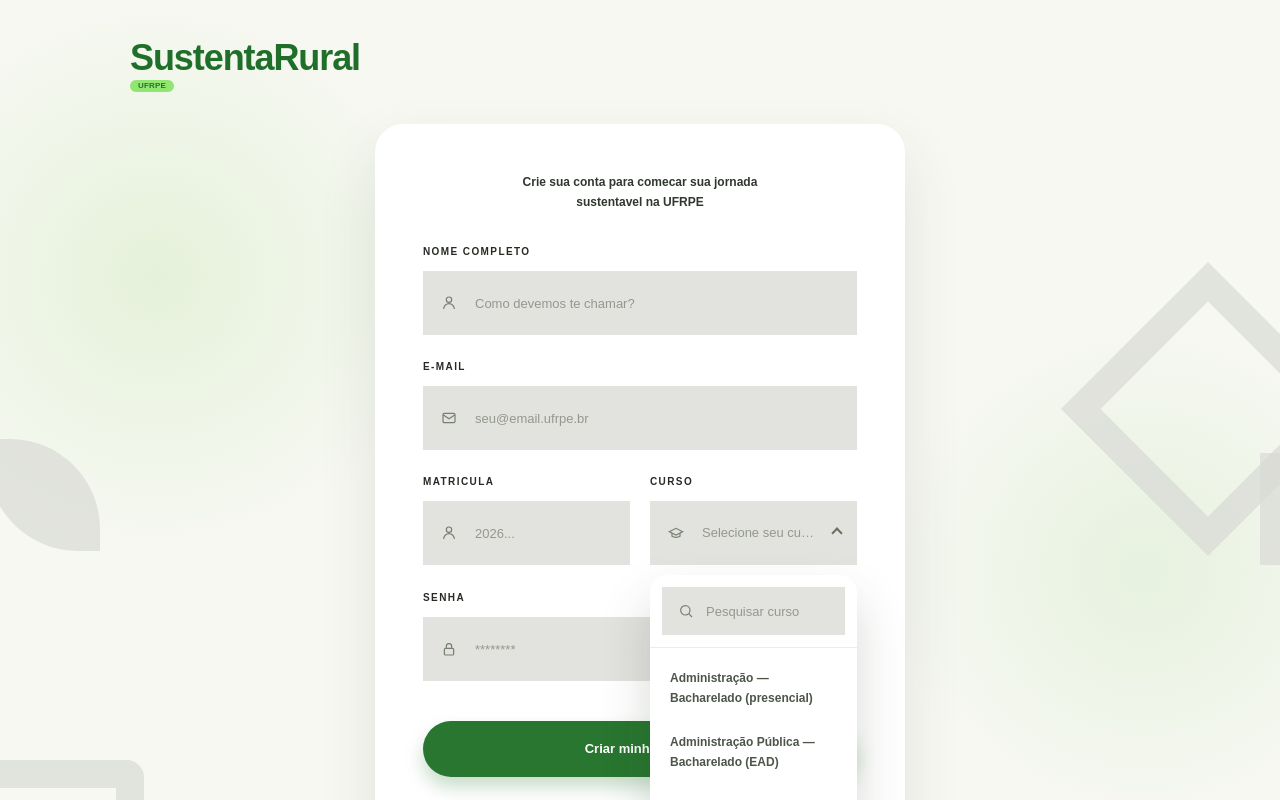
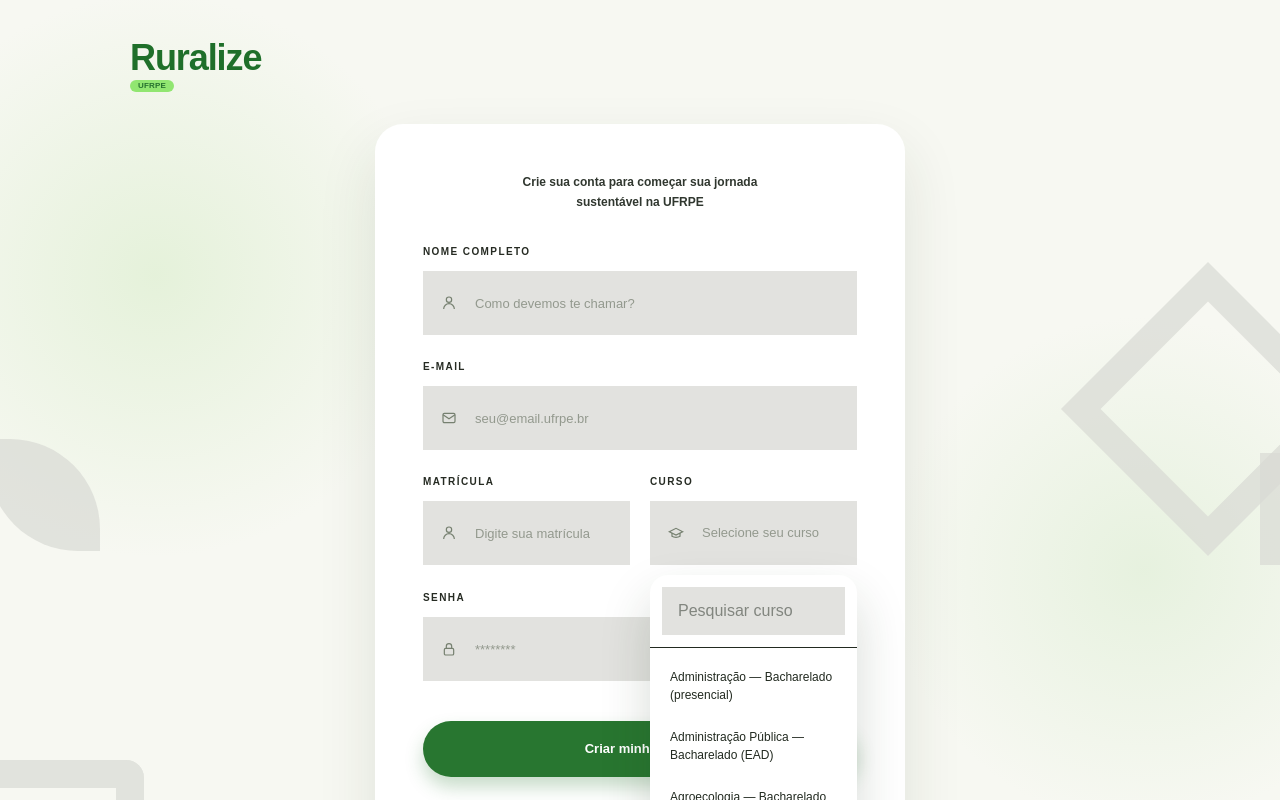
Before and after one commit to kauafabricio/ruralize-frontend, a Next.js app: page /cadastro in a window 1280 px wide. Both pictures are taken after a click on the button "Selecione seu curso". Shown: the top 800 px of the page. Built offline with nearby package versions, Linux system fonts and the light colour scheme.

Commit message:
integração com back-end

```diff
--- a/app/cadastro/page.tsx
+++ b/app/cadastro/page.tsx
@@ -1,4 +1,9 @@
+"use client";
+
+import { useState } from "react";
+import { useSearchParams } from "next/navigation";
 import Link from "next/link";
+
 import { AuthCard } from "../components/AuthCard";
 import {
   EyeIcon,
@@ -10,32 +15,132 @@
 import { AuthShell } from "../components/AuthShell";
 import { CourseSelect } from "../components/CourseSelect";
 import { MatriculaInput } from "../components/MatriculaInput";
+import { Toast } from "../components/Toast";
 
 export default function CadastroPage() {
+  const searchParams = useSearchParams();
+  const perfil = searchParams.get("perfil");
+
+  const role = perfil === "professor" ? "teacher" : "student";
+
+  const [name, setName] = useState("");
+  const [email, setEmail] = useState("");
+  const [password, setPassword] = useState("");
+  const [registration, setRegistration] = useState("");
+  const [course, setCourse] = useState("");
+  const [loading, setLoading] = useState(false);
+
+  const [toast, setToast] = useState<{
+    message: string;
+    type: "success" | "error";
+  } | null>(null);
+
+  async function handleRegister(e: React.FormEvent) {
+    e.preventDefault();
+    setLoading(true);
+
+    try {
+      const body: any = {
+        name,
+        email,
+        password,
+        role,
+      };
+
+      // 👇 só adiciona se for aluno
+      if (role === "student") {
+        if (!registration || !course) {
+          throw new Error("Preencha todos os campos de aluno");
+        }
+
+        body.registration = Number(registration);
+        body.course = course;
+      }
+
+      const response = await fetch(
+        "https://rural-backend.vercel.app/auth/register",
+        {
+          method: "POST",
+          headers: {
+            "Content-Type": "application/json",
+          },
+          body: JSON.stringify(body),
+        }
+      );
+
+      const data = await response.json();
+
+      if (!response.ok) {
+        throw new Error(data.detail || "Erro ao cadastrar");
+      }
+
+      // ✅ sucesso
+      setToast({
+        message: "Conta criada com sucesso!",
+        type: "success",
+      });
+
+      setTimeout(() => {
+        window.location.href = "/login";
+      }, 1500);
+
+    } catch (err: any) {
+      setToast({
+        message: err.message,
+        type: "error",
+      });
+    } finally {
+      setLoading(false);
+    }
+  }
+
   return (
     <AuthShell>
+      {/* 🔥 TOAST */}
+      {toast && (
+        <Toast
+          message={toast.message}
+          type={toast.type}
+          onClose={() => setToast(null)}
+        />
+      )}
+
       <AuthCard className="max-w-[530px]">
         <p className="mx-auto mb-8 max-w-[285px] text-center text-[12px] font-semibold leading-5 text-[#30372f]">
-          Crie sua conta para comecar sua jornada sustentavel na UFRPE
+          Crie sua conta para começar sua jornada sustentável na UFRPE
         </p>
 
-        <form className="space-y-6">
+        <form className="space-y-6" onSubmit={handleRegister}>
           <AuthInput
             label="Nome completo"
             placeholder="Como devemos te chamar?"
             icon={<UserIcon />}
+            value={name}
+            onChange={(e) => setName(e.target.value)}
           />
+
           <AuthInput
             label="E-mail"
             type="email"
             placeholder="seu@email.ufrpe.br"
             icon={<MailIcon />}
+            value={email}
+            onChange={(e) => setEmail(e.target.value)}
           />
 
-          <div className="grid grid-cols-2 gap-5">
-            <MatriculaInput placeholder="2026..." />
-            <CourseSelect />
-          </div>
+          {/* 👇 Só aparece para ALUNO */}
+          {role === "student" && (
+            <div className="grid grid-cols-2 gap-5">
+              <MatriculaInput
+                value={registration}
+                onChange={(e: any) => setRegistration(e.target.value)}
+              />
+              <CourseSelect
+                value={course}
+                onChange={(value) => setCourse(value)}
+              />
+            </div>
+          )}
 
           <AuthInput
             label="Senha"
@@ -43,18 +148,21 @@
             placeholder="********"
             icon={<LockIcon />}
             action={<EyeIcon className="h-4 w-4 text-[#697163]" />}
+            value={password}
+            onChange={(e) => setPassword(e.target.value)}
           />
 
           <button
             type="submit"
-            className="mt-4 h-14 w-full rounded-full bg-[#287630] text-[13px] font-bold text-white shadow-[0_10px_18px_rgba(40,118,48,0.26)] transition-colors hover:bg-[#1f6428]"
+            disabled={loading}
+            className="mt-4 h-14 w-full rounded-full bg-[#287630] text-[13px] font-bold text-white shadow-[0_10px_18px_rgba(40,118,48,0.26)] transition-colors hover:bg-[#1f6428] disabled:opacity-50"
           >
-            Criar minha conta
+            {loading ? "Criando..." : "Criar minha conta"}
           </button>
         </form>
 
         <div className="mt-9 border-t border-[#ebebe8] pt-8 text-center text-[12px] font-medium text-[#8c9388]">
-          Ja possui uma conta?{" "}
+          Já possui uma conta?{" "}
           <Link href="/login" className="font-black text-[#287630]">
             Entrar agora
           </Link>
--- a/app/components/AuthInput.tsx
+++ b/app/components/AuthInput.tsx
@@ -1,10 +1,14 @@
+import React from "react";
+
 type AuthInputProps = {
   label: string;
   placeholder: string;
   type?: string;
-  icon: React.ReactNode;
+  icon?: React.ReactNode;
   action?: React.ReactNode;
   className?: string;
+  value?: string;
+  onChange?: (e: React.ChangeEvent<HTMLInputElement>) => void;
 };
 
 export function AuthInput({
@@ -14,6 +18,8 @@
   icon,
   action,
   className = "",
+  value,
+  onChange,
 }: AuthInputProps) {
   return (
     <label className={`block ${className}`}>
@@ -21,13 +27,19 @@
         {label}
         {action}
       </span>
+
       <span className="flex h-16 items-center gap-4 bg-[#e2e2df] px-4 text-[#768070]">
-        <span className="flex h-5 w-5 shrink-0 items-center justify-center">
-          {icon}
-        </span>
+        {icon && (
+          <span className="flex h-5 w-5 shrink-0 items-center justify-center">
+            {icon}
+          </span>
+        )}
+
         <input
           type={type}
           placeholder={placeholder}
+          value={value}
+          onChange={onChange}
           className="h-full min-w-0 flex-1 bg-transparent text-[13px] font-medium text-[#283022] outline-none placeholder:text-[#93998e]"
         />
       </span>
--- a/app/components/AuthLogo.tsx
+++ b/app/components/AuthLogo.tsx
@@ -4,7 +4,7 @@
   name?: string;
 };
 
-export function AuthLogo({ name = "SustentaRural" }: AuthLogoProps) {
+export function AuthLogo({ name = "Ruralize" }: AuthLogoProps) {
   return (
     <Link
       href="/"
--- a/app/components/CourseSelect.tsx
+++ b/app/components/CourseSelect.tsx
@@ -34,6 +34,8 @@
 
 type CourseSelectProps = {
   className?: string;
+  value?: string;
+  onChange?: (value: string) => void;
 };
 
 function normalize(value: string) {
@@ -43,18 +45,19 @@
     .toLowerCase();
 }
 
-export function CourseSelect({ className = "" }: CourseSelectProps) {
+export function CourseSelect({
+  className = "",
+  value = "",
+  onChange,
+}: CourseSelectProps) {
   const [isOpen, setIsOpen] = useState(false);
   const [query, setQuery] = useState("");
-  const [selectedCourse, setSelectedCourse] = useState("");
   const searchInputRef = useRef<HTMLInputElement>(null);
 
   const filteredCourses = useMemo(() => {
     const normalizedQuery = normalize(query.trim());
 
-    if (!normalizedQuery) {
-      return courses;
-    }
+    if (!normalizedQuery) return courses;
 
     return courses.filter((course) =>
       normalize(course).includes(normalizedQuery),
@@ -63,11 +66,11 @@
 
   function openList() {
     setIsOpen(true);
-    window.setTimeout(() => searchInputRef.current?.focus(), 0);
+    setTimeout(() => searchInputRef.current?.focus(), 0);
   }
 
   function selectCourse(course: string) {
-    setSelectedCourse(course);
+    onChange?.(course); // 🔥 AGORA ATUALIZA O PAI
     setQuery("");
     setIsOpen(false);
   }
@@ -77,87 +80,51 @@
       <span className="mb-3 block text-[10px] font-black uppercase tracking-[0.14em] text-[#262b23]">
         Curso
       </span>
+
       <button
         type="button"
         onClick={() => (isOpen ? setIsOpen(false) : openList())}
         className="flex h-16 w-full items-center gap-4 bg-[#e2e2df] px-4 text-left text-[#768070]"
-        aria-expanded={isOpen}
-        aria-haspopup="listbox"
       >
-        <span className="flex h-5 w-5 shrink-0 items-center justify-center">
+        <span className="flex h-5 w-5 items-center justify-center">
           <GraduationIcon />
         </span>
+
         <span
           className={`min-w-0 flex-1 truncate text-[13px] font-medium ${
-            selectedCourse ? "text-[#283022]" : "text-[#93998e]"
+            value ? "text-[#283022]" : "text-[#93998e]"
           }`}
         >
-          {selectedCourse || "Selecione seu curso"}
+          {value || "Selecione seu curso"}
         </span>
-        <span
-          className={`h-2 w-2 shrink-0 rotate-45 border-b-2 border-r-2 border-[#687161] transition-transform ${
-            isOpen ? "rotate-[225deg]" : ""
-          }`}
-          aria-hidden="true"
-        />
       </button>
-      <input type="hidden" name="curso" value={selectedCourse} />
 
-      {isOpen ? (
-        <div className="absolute left-0 right-0 top-[calc(100%+10px)] z-30 overflow-hidden rounded-[18px] bg-white shadow-[0_24px_50px_rgba(33,55,30,0.18)]">
-          <div className="border-b border-[#ecece8] p-3">
-            <label className="flex h-12 items-center gap-3 bg-[#e2e2df] px-4 text-[#768070]">
-              <svg
-                viewBox="0 0 24 24"
-                fill="none"
-                stroke="currentColor"
-                strokeWidth="1.8"
-                className="h-4 w-4 shrink-0"
-                aria-hidden="true"
-              >
-                <circle cx="11" cy="11" r="7" />
-                <path d="m16 16 5 5" />
-              </svg>
+      {isOpen && (
+        <div className="absolute left-0 right-0 top-[calc(100%+10px)] z-30 rounded-[18px] bg-white shadow-[0_24px_50px_rgba(33,55,30,0.18)]">
+          <div className="border-b p-3">
             <input
               ref={searchInputRef}
               value={query}
-                onChange={(event) => setQuery(event.target.value)}
+              onChange={(e) => setQuery(e.target.value)}
               placeholder="Pesquisar curso"
-                className="h-full min-w-0 flex-1 bg-transparent text-[13px] font-medium text-[#283022] outline-none placeholder:text-[#93998e]"
+              className="w-full bg-[#e2e2df] px-4 h-12 outline-none"
             />
-            </label>
           </div>
 
-          <div
-            className="max-h-64 overflow-y-auto py-2"
-            role="listbox"
-            aria-label="Cursos da UFRPE Recife"
-          >
-            {filteredCourses.length > 0 ? (
-              filteredCourses.map((course) => (
+          <div className="max-h-64 overflow-y-auto py-2">
+            {filteredCourses.map((course) => (
               <button
                 key={course}
                 type="button"
                 onClick={() => selectCourse(course)}
-                  className={`block w-full px-5 py-3 text-left text-[12px] font-bold leading-5 transition-colors hover:bg-[#eef3e8] ${
-                    selectedCourse === course
-                      ? "bg-[#eef3e8] text-[#287630]"
-                      : "text-[#4d5549]"
-                  }`}
-                  role="option"
-                  aria-selected={selectedCourse === course}
+                className="block w-full px-5 py-3 text-left text-[12px] hover:bg-[#eef3e8]"
               >
                 {course}
               </button>
-              ))
-            ) : (
-              <p className="px-5 py-5 text-center text-[12px] font-semibold text-[#8c9388]">
-                Nenhum curso encontrado.
-              </p>
-            )}
+            ))}
           </div>
         </div>
-      ) : null}
+      )}
     </div>
   );
 }
--- a/app/components/MatriculaInput.tsx
+++ b/app/components/MatriculaInput.tsx
@@ -1,39 +1,56 @@
 "use client";
 
-import { useState } from "react";
 import { UserIcon } from "./AuthIcons";
 
 type MatriculaInputProps = {
   className?: string;
   placeholder?: string;
+  value?: string;
+  onChange?: (e: React.ChangeEvent<HTMLInputElement>) => void;
 };
 
 const MATRICULA_LENGTH = 11;
 
 export function MatriculaInput({
   className = "",
-  placeholder = "Digite sua matricula",
+  placeholder = "Digite sua matrícula",
+  value = "",
+  onChange,
 }: MatriculaInputProps) {
-  const [matricula, setMatricula] = useState("");
+  const missingCharacters = MATRICULA_LENGTH - value.length;
+  const showWarning = value.length > 0 && value.length < MATRICULA_LENGTH;
 
-  const missingCharacters = MATRICULA_LENGTH - matricula.length;
-  const showWarning = matricula.length > 0 && matricula.length < MATRICULA_LENGTH;
+  function handleChange(e: React.ChangeEvent<HTMLInputElement>) {
+    // 🔥 permite apenas números
+    const onlyNumbers = e.target.value.replace(/\D/g, "").slice(0, MATRICULA_LENGTH);
+
+    // cria um "evento fake" com valor limpo
+    const newEvent = {
+      ...e,
+      target: {
+        ...e.target,
+        value: onlyNumbers,
+      },
+    };
+
+    onChange?.(newEvent as React.ChangeEvent<HTMLInputElement>);
+  }
 
   return (
     <label className={`block ${className}`}>
       <span className="mb-3 block text-[10px] font-black uppercase tracking-[0.14em] text-[#262b23]">
-        Matricula
+        Matrícula
       </span>
+
       <span className="flex h-16 items-center gap-4 bg-[#e2e2df] px-4 text-[#768070]">
         <span className="flex h-5 w-5 shrink-0 items-center justify-center">
           <UserIcon />
         </span>
+
         <input
           name="matricula"
-          value={matricula}
-          onChange={(event) =>
-            setMatricula(event.target.value.slice(0, MATRICULA_LENGTH))
-          }
+          value={value}
+          onChange={handleChange}
           minLength={MATRICULA_LENGTH}
           maxLength={MATRICULA_LENGTH}
           required
@@ -42,11 +59,12 @@
           className="h-full min-w-0 flex-1 bg-transparent text-[13px] font-medium text-[#283022] outline-none placeholder:text-[#93998e]"
         />
       </span>
-      {showWarning ? (
+
+      {showWarning && (
         <span className="mt-2 block text-[10px] font-bold text-[#b15d2a]">
-          Faltam {missingCharacters} caracteres para completar a matricula.
+          Faltam {missingCharacters} caracteres para completar a matrícula.
         </span>
-      ) : null}
+      )}
     </label>
   );
 }
--- /dev/null
+++ b/app/components/Toast.tsx
@@ -0,0 +1,55 @@
+"use client";
+
+import { useEffect, useState } from "react";
+
+type ToastProps = {
+  message: string;
+  type?: "success" | "error";
+  duration?: number;
+  onClose?: () => void;
+};
+
+export function Toast({
+  message,
+  type = "success",
+  duration = 5000,
+  onClose,
+}: ToastProps) {
+  const [progress, setProgress] = useState(100);
+
+  useEffect(() => {
+    const interval = 50;
+    const step = 100 / (duration / interval);
+
+    const timer = setInterval(() => {
+      setProgress((prev) => {
+        if (prev <= 0) {
+          clearInterval(timer);
+          onClose?.();
+          return 0;
+        }
+        return prev - step;
+      });
+    }, interval);
+
+    return () => clearInterval(timer);
+  }, [duration, onClose]);
+
+  return (
+    <div className="fixed top-5 left-5 z-50 w-[320px] overflow-hidden rounded-lg shadow-lg border bg-white">
+      <div className="p-4 text-sm font-medium text-[#283022]">
+        {message}
+      </div>
+
+      {/* barra de progresso */}
+      <div className="h-1 w-full bg-gray-200">
+        <div
+          className={`h-full transition-all ${
+            type === "error" ? "bg-red-500" : "bg-green-500"
+          }`}
+          style={{ width: `${progress}%` }}
+        />
+      </div>
+    </div>
+  );
+}
--- a/app/login/page.tsx
+++ b/app/login/page.tsx
@@ -1,13 +1,83 @@
+"use client";
+
+import { useState } from "react";
 import Link from "next/link";
+
 import { AuthCard } from "../components/AuthCard";
 import { AuthInput } from "../components/AuthInput";
 import { LockIcon } from "../components/AuthIcons";
 import { AuthShell } from "../components/AuthShell";
-import { MatriculaInput } from "../components/MatriculaInput";
+import { Toast } from "../components/Toast";
 
 export default function LoginPage() {
+  const [email, setEmail] = useState("");
+  const [password, setPassword] = useState("");
+  const [loading, setLoading] = useState(false);
+
+  const [toast, setToast] = useState<{
+    message: string;
+    type: "success" | "error";
+  } | null>(null);
+
+  async function handleLogin(e: React.FormEvent) {
+    e.preventDefault();
+    setLoading(true);
+
+    try {
+      const response = await fetch(
+        "https://rural-backend.vercel.app/auth/login",
+        {
+          method: "POST",
+          headers: {
+            "Content-Type": "application/json",
+          },
+          body: JSON.stringify({
+            email,
+            password,
+          }),
+        }
+      );
+
+      const data = await response.json();
+
+      if (!response.ok) {
+        throw new Error(data.message || "Erro ao fazer login");
+      }
+
+      // ✅ sucesso
+      setToast({
+        message: "Login realizado com sucesso!",
+        type: "success",
+      });
+
+      // 👉 se tiver token:
+      // localStorage.setItem("token", data.token);
+
+      setTimeout(() => {
+        window.location.href = "/dashboard";
+      }, 1500);
+
+    } catch (err: any) {
+      setToast({
+        message: err.message,
+        type: "error",
+      });
+    } finally {
+      setLoading(false);
+    }
+  }
+
   return (
     <AuthShell logoName="Ruralize">
+      {/* 🔥 TOAST */}
+      {toast && (
+        <Toast
+          message={toast.message}
+          type={toast.type}
+          onClose={() => setToast(null)}
+        />
+      )}
+
       <AuthCard className="max-w-[450px]">
         <div className="mb-10">
           <h1 className="text-[28px] font-black leading-tight tracking-[-0.03em] text-[#1f6f2a]">
@@ -19,12 +89,23 @@
           </p>
         </div>
 
-        <form className="space-y-8">
-          <MatriculaInput />
+        <form className="space-y-8" onSubmit={handleLogin}>
+          {/* EMAIL */}
+          <AuthInput
+            label="E-mail"
+            type="email"
+            placeholder="seu@ufrpe.br"
+            value={email}
+            onChange={(e: any) => setEmail(e.target.value)}
+          />
+
+          {/* SENHA */}
           <AuthInput
             label="Senha"
             type="password"
             placeholder="********"
+            value={password}
+            onChange={(e: any) => setPassword(e.target.value)}
             icon={<LockIcon />}
             action={
               <Link
@@ -38,9 +119,10 @@
 
           <button
             type="submit"
-            className="h-14 w-full rounded-full bg-[#287630] text-[13px] font-bold text-white shadow-[0_10px_18px_rgba(40,118,48,0.26)] transition-colors hover:bg-[#1f6428]"
+            disabled={loading}
+            className="h-14 w-full rounded-full bg-[#287630] text-[13px] font-bold text-white shadow-[0_10px_18px_rgba(40,118,48,0.26)] transition-colors hover:bg-[#1f6428] disabled:opacity-50"
           >
-            Entrar
+            {loading ? "Entrando..." : "Entrar"}
           </button>
         </form>
 
--- a/app/perfil/page.tsx
+++ b/app/perfil/page.tsx
@@ -25,7 +25,7 @@
             Escolha seu perfil
           </h1>
           <p className="mt-3 text-[12px] font-semibold leading-5 text-[#777f72]">
-            Selecione como deseja criar sua conta no SustentaRural
+            Selecione como deseja criar sua conta no Ruralize
           </p>
         </div>
 
```
Lines whose indentation alone changed are shown as unchanged.
